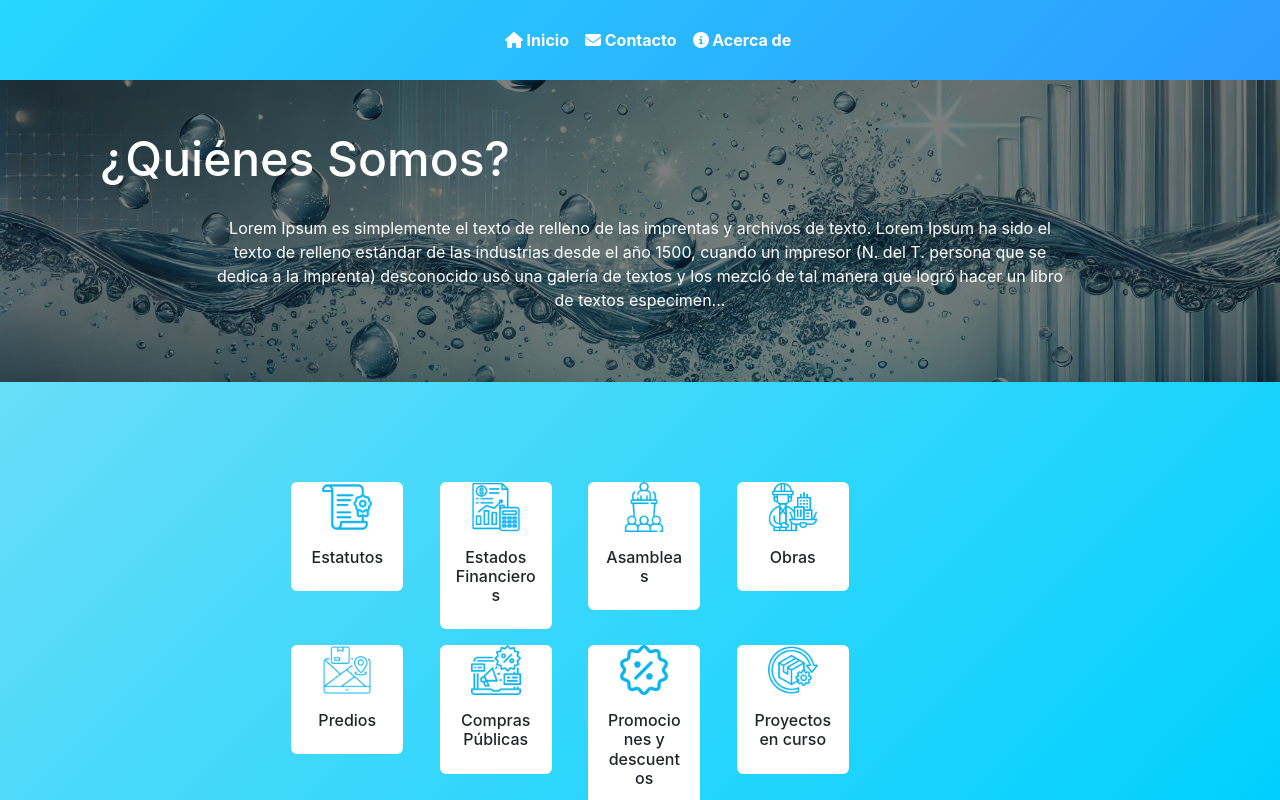
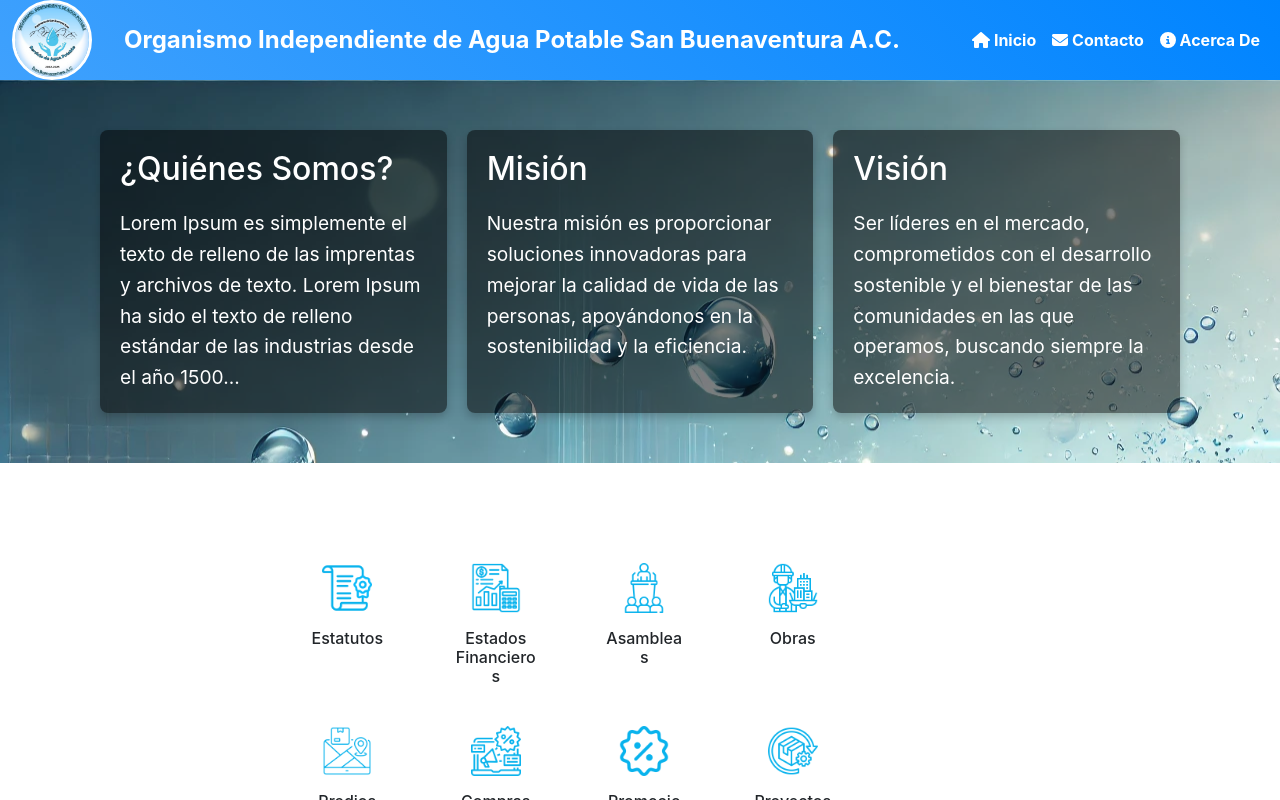
Before and after one commit to tadeopc98/OIAPSB, a React (Create React App) app in the folder frontend/: page / in a window 1280 px wide. Built offline with nearby package versions, Linux system fonts and the light colour scheme.

Commit message:
TPC REDISEÑO

```diff
--- a/frontend/src/components/Footer.css
+++ b/frontend/src/components/Footer.css
@@ -1,5 +1,5 @@
 footer {
-  background-color: #0158b5; /* Fondo oscuro */
+  background-color: #090c9b; /* Fondo oscuro */
   color: white; /* Texto blanco */
   padding: 20px 0;
   text-align: center; /* Centrar el texto del copyright */
--- a/frontend/src/components/Navbar.css
+++ b/frontend/src/components/Navbar.css
@@ -8,7 +8,7 @@ html, body {
 
 /* Ajuste para el navbar */
 .navbar {
-  background: linear-gradient(135deg, #26d7ff 0%, #2d9aff 100%) !important;
+  background: linear-gradient(45deg, #3fa1fd 0%, #0084ff   100%) !important;
   width: 100%; /* Ocupar todo el ancho */
   margin: 0; /* Sin margen */
   padding: 0; /* Sin padding */
@@ -24,11 +24,17 @@ html, body {
 }
 
 /* Ajusta la posición de la imagen del logo dentro del navbar */
+/* Ajusta la posición de la imagen del logo dentro del navbar */
 .navbar-brand img {
   height: 80px; /* Ajusta la altura del logo si es necesario */
-  padding-left: 0; /* Elimina el padding de la imagen */
+  width: 80px; /* Añade un ancho igual para hacer la imagen cuadrada */
+  border-radius: 50%; /* Convierte la imagen en un círculo */
+  border: 3px solid white; /* Borde blanco para crear el "marco" */
+  object-fit: cover; /* Asegura que la imagen se ajuste bien dentro del círculo */
+  padding: 0; /* Elimina cualquier padding de la imagen */
   margin-left: 0;  /* Elimina el margen de la imagen */
 }
+
 
 /* Estilos para centrar el menú */
 .navbar-nav {
@@ -44,6 +50,7 @@ html, body {
   padding: 8px 16px;
   border-radius: 5px;
   transition: all 0.3s ease;
+  position: inherit;
 }
 
 /* Efecto hover en los enlaces */
@@ -53,6 +60,7 @@ html, body {
   box-shadow: 0px 4px 10px rgba(0, 0, 0, 1);
   transform: translateY(-15px);
   border-radius: 40px;
+  text-decoration: none;
 }
 
 /* Estilos para el botón de colapso en pantallas pequeñas */
@@ -60,13 +68,23 @@ html, body {
   border-color: rgba(0, 0, 0, 0.1);
 }
 
-/* Media query para pantallas pequeñas */
+/* Estilo para el texto al lado del logo */
+/* Estilo para el texto al lado del logo */
+.text-organismo {
+  font-size: 1.5rem; /* Ajusta el tamaño de fuente */
+  font-weight: bold; /* Negrita para destacar el texto */
+  white-space: nowrap; /* Evita que el texto se divida en varias líneas */
+  color: #ffffff;
+}
+
+/* Si quieres que el texto sea responsivo y ajustado en pantallas pequeñas */
 @media (max-width: 768px) {
-  .navbar {
-    padding: 0.5rem 1rem;
-  }
-
-  .nav-link {
-    font-size: 14px;
+  .text-organismo {
+    font-size: 1rem; /* Ajusta el tamaño del texto en pantallas pequeñas */
   }
 }
+
+/* Asegura que el contenedor colapse bien en pantallas pequeñas */
+.navbar-collapse {
+  flex-grow: 0;
+}
--- a/frontend/src/components/Navbar.js
+++ b/frontend/src/components/Navbar.js
@@ -7,20 +7,29 @@ import logo from '../assets/Logo.jpg';  // Importa el logo
 
 const Navbar = () => {
   return (
-
     <nav className="navbar navbar-expand-lg navbar-light bg-light">
       <div className="container-fluid">
-        <Link className="navbar-brand" to="/">
-          {/* <img src={logo} alt="Logo"/> Agrega la imagen del logo */}
-        </Link>
+        {/* Contenedor del logo y el texto */}
+        <div className="d-flex align-items-center">
+          {/* Logo */}
+          <Link to="/" className="navbar-brand">
+            <img src={logo} alt="Logo" style={{ height: '80px', width: 'auto' }} />
+          </Link>
+          {/* Texto al lado del logo */}
+          <span className="ms-3 text-organismo">Organismo Independiente de Agua Potable San Buenaventura A.C.</span>
+        </div>
+
+        {/* Botón para colapsar el menú en pantallas pequeñas */}
         <button className="navbar-toggler" type="button" data-bs-toggle="collapse" data-bs-target="#navbarNav" aria-controls="navbarNav" aria-expanded="false" aria-label="Toggle navigation">
           <span className="navbar-toggler-icon"></span>
         </button>
-        <div className="collapse navbar-collapse" id="navbarNav">
-          <ul className="navbar-nav ms-auto"> {/* Alinea los items a la derecha en pantallas grandes */}
+
+        {/* Navegación centrada */}
+        <div className="collapse navbar-collapse justify-content-center" id="navbarNav">
+          <ul className="navbar-nav"> {/* Alinea los items al centro */}
             <li className="nav-item">
               <Link className="nav-link" to="/">
-              <FontAwesomeIcon icon={faHome} /> Inicio
+                <FontAwesomeIcon icon={faHome} /> Inicio
               </Link>
             </li>
             <li className="nav-item">
@@ -30,7 +39,7 @@ const Navbar = () => {
             </li>
             <li className="nav-item">
               <Link className="nav-link" to="/about">
-              <FontAwesomeIcon icon={faInfoCircle} /> Acerca de
+                <FontAwesomeIcon icon={faInfoCircle} /> Acerca de
               </Link>
             </li>
           </ul>
--- a/frontend/src/pages/Estatutos.css
+++ b/frontend/src/pages/Estatutos.css
@@ -1,35 +1,72 @@
-/* Aseguramos que la barra lateral y el visor PDF estén alineados en fila */
+/* Contenedor principal que alinea el sidebar y el visor PDF en fila */
 .estatutos-container {
-    display: flex; /* Alinea los elementos en fila, uno al lado del otro */
+    display: flex;
     height: 100vh; /* Asegura que la altura ocupe toda la ventana */
 }
 
-/* Estilos para la barra lateral flotante */
-.estatutos-sidebar {
-    width: 30%;
-    background-color: #f0f0f0;
+/* Nuevo contenedor para apilar ambos sidebars en columna */
+.estatutos-sidebars-container {
+    display: flex;
+    flex-direction: column; /* Apila los elementos en columna */
+    width: 25%; /* Mantén el ancho del 30% */
+}
+
+/* Estilos para los sidebars */
+.estatutos-sidebar, .estatutos-sidebar2 {
+    width: 100%; /* Asegura que ambos sidebars ocupen el 100% dentro del contenedor */
+    background-color: #ffffff;
     padding: 20px;
-    margin-top: 20px; /* Espacio entre el navbar y la barra lateral */
-    margin-left: 20px; /* Espacio entre el borde izquierdo y la barra lateral */
+    margin-left: 20px;
+    margin-top: 20px;
+    margin-bottom: 20px;
     position: sticky;
-    top: 20px; /* Espacio desde la parte superior */
-    max-height: 90vh; /* Limita la altura de la barra lateral */
+    max-height: 45vh; /* Limita la altura de la barra lateral */
     overflow-y: auto; /* Scroll interno si la lista es muy larga */
-    border-radius: 8px; /* Bordes redondeados */
+    border-radius: 10px;
     box-shadow: 0 4px 8px rgba(0, 0, 0, 0.1); /* Efecto de sombra */
+    color: white;
 }
+
 
 /* Estilos para el contenedor del visor PDF */
 .estatutos-viewer-container {
     width: 70%; /* Toma el 70% del ancho disponible */
-    padding: 20px;
+    padding-top: 20px;
+    padding-left: 50px;
+    padding-bottom: 20px;
+    padding-right: 20px;
     overflow: hidden; /* Asegura que no haya desbordamientos */
 }
 
 /* Estilo para el título de la lista */
 .estatutos-list-title {
-    text-align: right;
-    color: black !important;
+    text-align: center;
+    color: #0084ff !important;
+}
+
+.estatutos-list-titleD {
+    text-align: left;
+    color: #0084ff!important;
+    text-transform: uppercase;
+    font-weight: bold;
+    padding-top: 10px;
+
+}
+
+.estatutos-list-text {
+    text-align: left;
+    color: rgb(15, 0, 146) !important;
+    text-transform:capitalize
+}
+
+li {
+    text-transform: capitalize;
+    color: rgb(15, 0, 146);
+
+}
+
+li:hover {
+    text-decoration: underline;
 }
 
 /* Oculta ciertos botones del visor PDF */
--- a/frontend/src/pages/Home.css
+++ b/frontend/src/pages/Home.css
@@ -3,7 +3,7 @@ html, body {
     padding: 0;
     width: 100%;
     overflow-x: hidden;
-    background: linear-gradient(135deg, #80e0f6 0%, #00D0FF 100%)
+    background-color: #ffffff;
   }
 
 
@@ -50,42 +50,51 @@ html, body {
     transform: translateY(-25px); /* Efecto de elevación al hacer hover */
 }
 
+/* Contenedor general para las columnas */
+.columns-container {
+    display: grid;
+    grid-template-columns: repeat(3, 1fr); /* Tres columnas iguales */
+    gap: 20px; /* Espacio entre las columnas */
+    padding: 50px 100px; /* Ajusta según necesites para tu diseño */
+    height: 100%; /* Ocupa todo el alto del div */
+}
 
-.bg-content {
-    background-image: url('../assets/quienesSomos.webp');
-    background-size: cover;
-    background-position: center;
-    position: relative;
-    width: 100vw; /* Cambiado a 100% */
+/* Estilos generales para cada columna */
+.column {
+    text-align: left;
+    padding: 20px;
+    color: white;
+    background-color: rgba(0, 0, 0, 0.5); /* Fondo semitransparente */
+    border-radius: 8px; /* Bordes redondeados */
+    box-shadow: 0 4px 8px rgba(0, 0, 0, 0.2); /* Sombra */
+}
+
+/* Estilos del título en cada columna */
+.column h2 {
+    text-align:left ;
+    font-size: 2rem;
+    margin-bottom: 20px;
+
+}
+
+/* Ajusta el texto en cada columna */
+.column p {
+    font-size: 1.2rem;
+    line-height: 1.6;
     margin: 0;
-    padding: 0;
 }
 
 
+.bg-content {
+    width: 100vw;
+    margin: 0;
+    padding: 0;
+    display: flex;
+    justify-content: center;
+    align-items: center;
+    background-image: url('../assets/quienesSomos.webp');
+}
 
-  /* Transparencia sobre la imagen de fondo */
-  .bg-content::before {
-    content: '';
-    position: absolute;
-    top: 0;
-    left: 0;
-    right: 0;
-    bottom: 0;
-    background: rgba(0, 0, 0, 0.5); /* Controla la transparencia */
-    z-index: 1;
-  }
-
-  /* Estilo del texto */
-  .bg-content p {
-    position: relative;
-    z-index: 2;
-    color: white;
-    padding: 20px;
-    padding-bottom: 70px;
-    width: 70%;
-    margin: 0 auto;
-    text-align: center;
-  }
 
   .container {
     margin: 0;
@@ -94,11 +103,11 @@ html, body {
     position: relative;
 }
 
-h2{
-    color: white !important;
-    z-index: 2;
-    padding-top: 50px;
-    padding-left: 100px;
-    font-size: 3rem;
-    position: relative;
+
+
+
+@media (max-width: 768px) {
+    .columns-container {
+        grid-template-columns: 1fr; /* Cambia a una sola columna en pantallas pequeñas */
+    }
 }
--- a/frontend/src/pages/Home.js
+++ b/frontend/src/pages/Home.js
@@ -19,14 +19,33 @@ const Home = () => {
   return (
     <div className="container">
       {/*Estructura de "quienesSomos"*/}
-      <div className=" bg-content">
-        <h2>
-          ¿Quiénes Somos?
-        </h2>
-        <p>
-          Lorem Ipsum es simplemente el texto de relleno de las imprentas y archivos de texto. Lorem Ipsum ha sido el texto de relleno estándar de las industrias desde el año 1500, cuando un impresor (N. del T. persona que se dedica a la imprenta) desconocido usó una galería de textos y los mezcló de tal manera que logró hacer un libro de textos especimen...
-        </p>
-      </div>
+      <div className="bg-content">
+  <div className="columns-container">
+    {/* Columna 1: Quiénes Somos */}
+    <div className="column">
+      <h2>¿Quiénes Somos?</h2>
+      <p>
+        Lorem Ipsum es simplemente el texto de relleno de las imprentas y archivos de texto. Lorem Ipsum ha sido el texto de relleno estándar de las industrias desde el año 1500...
+      </p>
+    </div>
+
+    {/* Columna 2: Misión */}
+    <div className="column">
+      <h2>Misión</h2>
+      <p>
+        Nuestra misión es proporcionar soluciones innovadoras para mejorar la calidad de vida de las personas, apoyándonos en la sostenibilidad y la eficiencia.
+      </p>
+    </div>
+
+    {/* Columna 3: Visión */}
+    <div className="column">
+      <h2>Visión</h2>
+      <p>
+        Ser líderes en el mercado, comprometidos con el desarrollo sostenible y el bienestar de las comunidades en las que operamos, buscando siempre la excelencia.
+      </p>
+    </div>
+  </div>
+</div>
 
       {/* Estructura de la cuadrícula */}
       <div className="container_grid grid grid-cols-5 grid-rows-5 gap-4">
```
Also changed, not shown: frontend/src/pages/Estatutos.js (+29 -8 lines), 1 other file (tests, documents, lock files or other folders).
